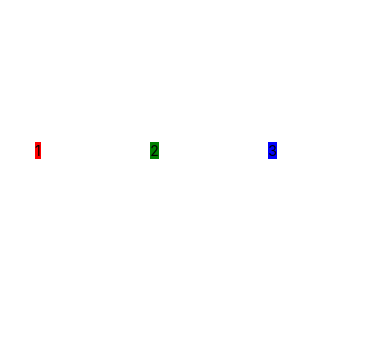
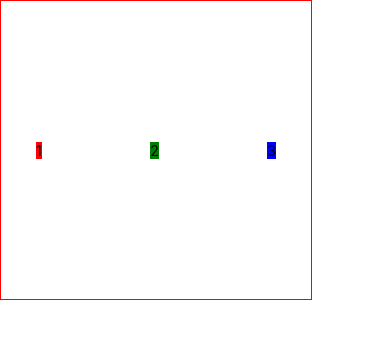
Before and after one commit to BKazimy/NotifierApp, a React Native app: screen / in a window 390 px wide. Shown: the top 338 px of the page. Built offline with nearby package versions, Linux system fonts and the light colour scheme.

Commit message:
Oct 29, 2024, 12:23 AM

```diff
--- a/App.js
+++ b/App.js
@@ -5,7 +5,7 @@ export default function App() {
   return (
     // <View style={styles.container}>
     // <View style={styles.appContainer}>
-    <View style={{ padding: '9%', flexDirection: 'row', width:'80%', height: 300, justifyContent: 'space-between', alignItems: 'center'}}>
+    <View style={{ padding: '9%', flexDirection: 'row', width:'80%', height: 300, justifyContent: 'space-between', alignItems: 'center', borderWidth:1, borderColor: 'red'}}>
     <View
       style={{
         backgroundColor: 'red',
```
